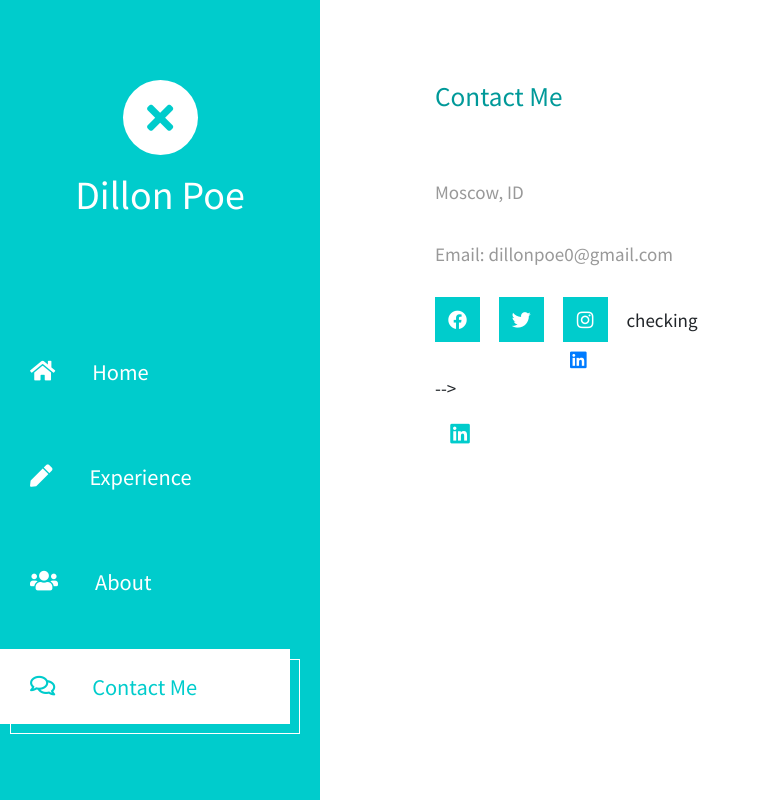
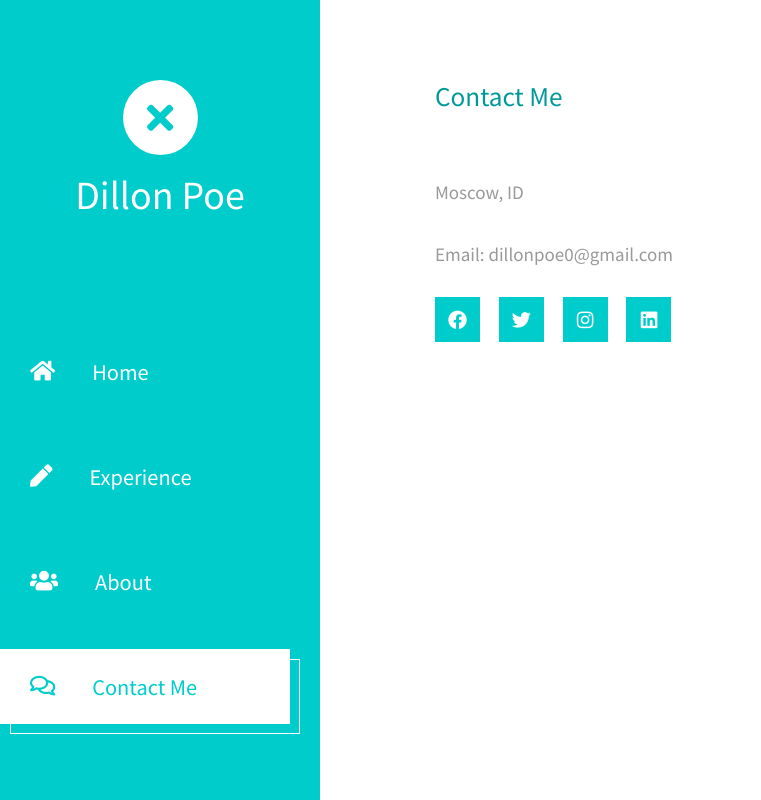
Before and after one commit to Dillonpoe/dillonpoe.github.io, a plain HTML site: page contact.html in a window 1280 px wide. Shown: the whole page, without its empty margins (0-761 px from the left). Drawn offline with Linux system fonts and the light colour scheme.

Commit message:
Update contact.html

```diff
--- a/contact.html
+++ b/contact.html
@@ -160,23 +160,29 @@ https://templatemo.com/tm-553-xtra-blog
                                 <i class="fab fa-instagram"></i>
                             </a>
                         </li>
-			    <!--
+			<li class="mb-65">
+			    <a href="https://www.linkedin.com/in/dillon-poe/" class="d-flex align-items-center justify-content-center">
+                    		<i class="fab fa-linkedin"></i>
+               		    </a>
+                        </li>
+                    </ul>
+		<!--
+			            <div class="tm-mb-65">
+              		 		 <a href="https://www.linkedin.com/in/dillon-poe/" class="tm-social-link">
+                  		 	 <i class="fab fa-linkedin tm-social-icon"></i>
+                			 </a>
+           			    </div>
+was
 			<li class="mb-2">
 			    <a href="https://www.linkedin.com/in/dillon-poe/" class="d-flex align-items-center justify-content-center tm-social-link">
-                    		<i class="fab fa-linkedin"></i> <!-- took out tm-social-icon -->
+                    		<i class="fab fa-linkedin"></i>
                		    </a>
 				checking
                             <a href="https://www.linkedin.com/in/dillon-poe/" class="d-flex align-items-center justify-content-center">
                                 <i class="fab fa-linkedin"></i>
                             </a>
                         </li>
-		    -->
-                    </ul>
-			            <div class="tm-mb-65">
-              		 		 <a href="https://www.linkedin.com/in/dillon-poe/" class="tm-social-link">
-                  		 	 <i class="fab fa-linkedin tm-social-icon"></i>
-                			 </a>
-           			    </div>
+		-->
                 </div>
             </div>
         </main>
```
